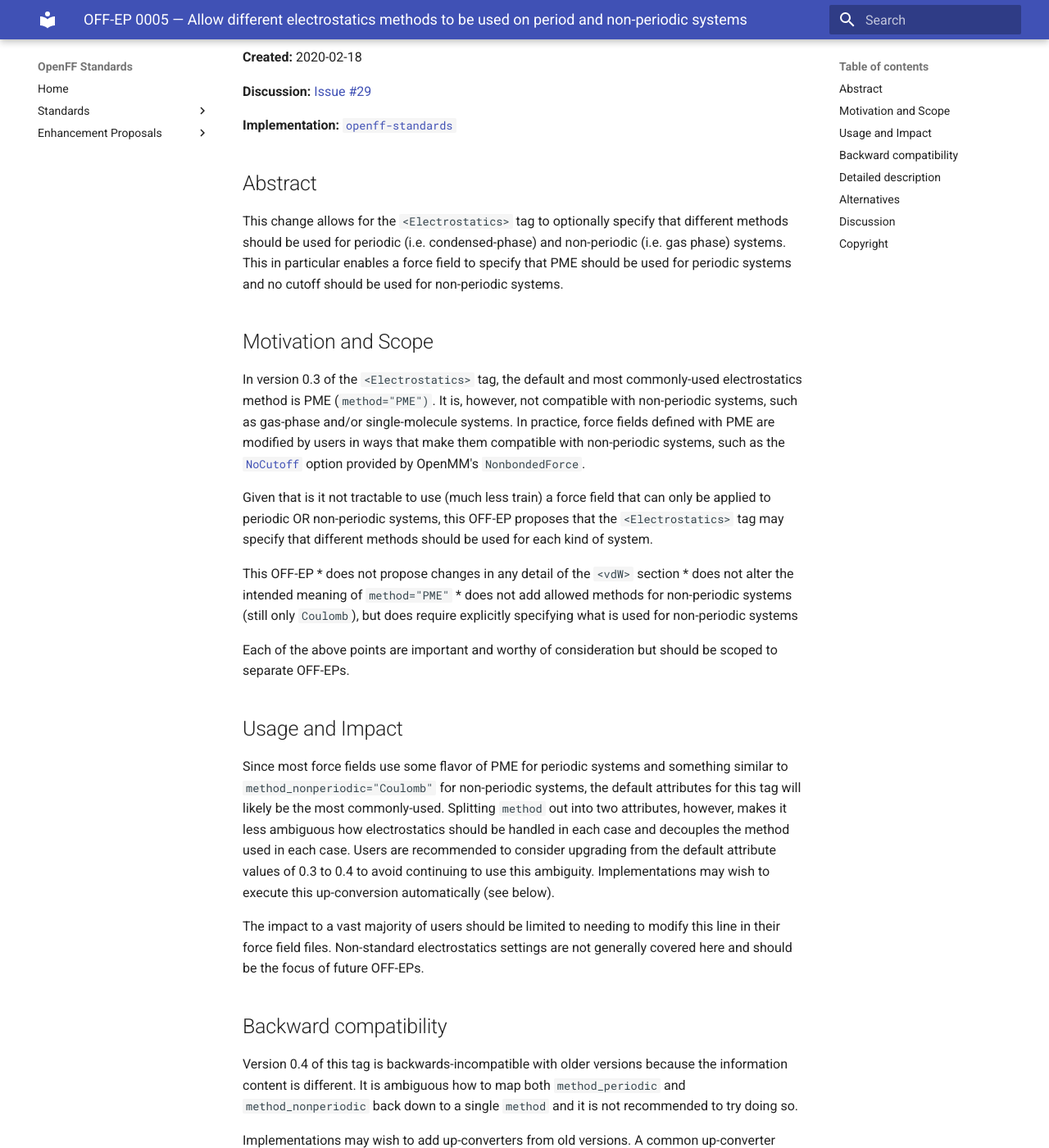
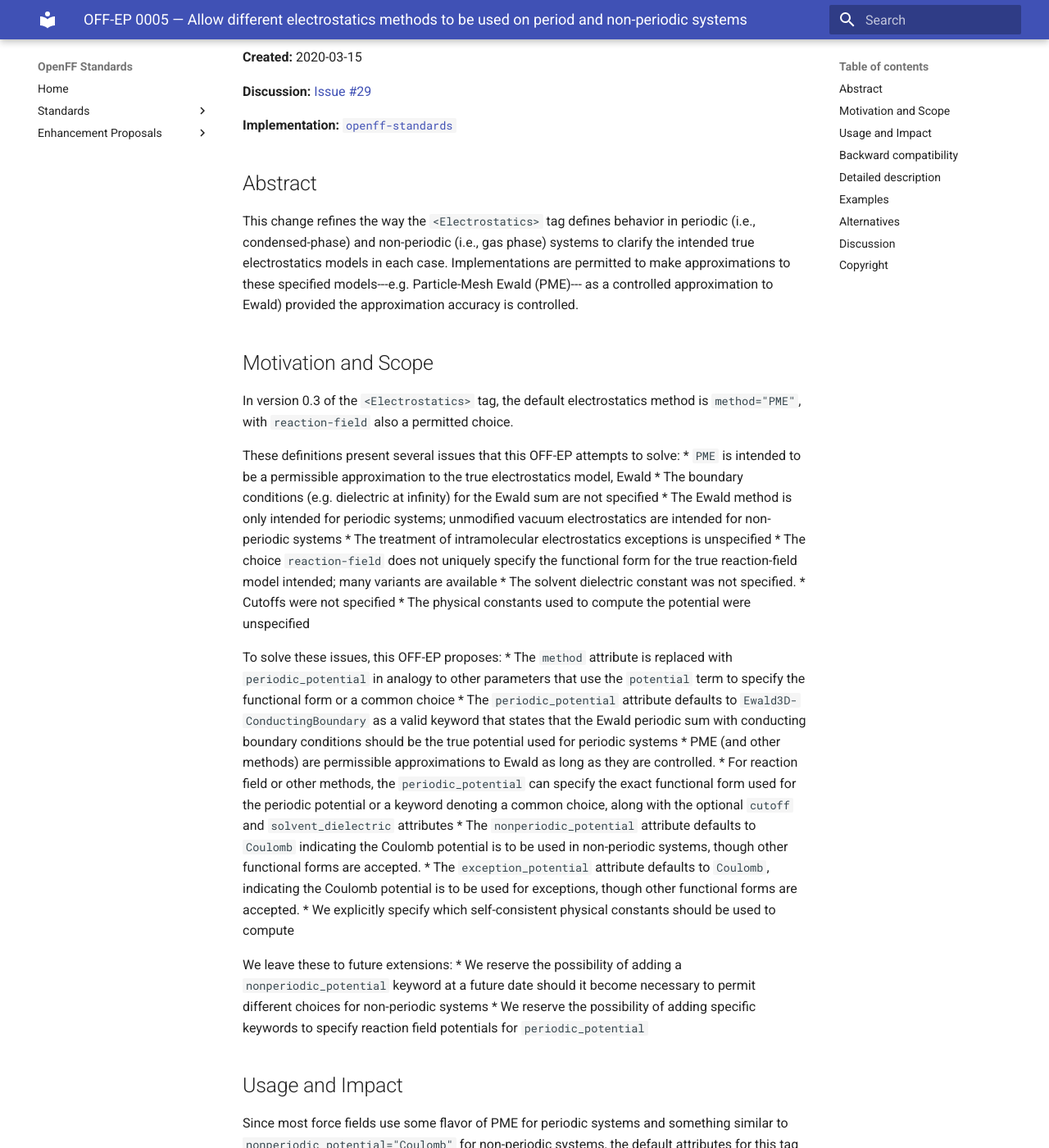
Before and after one commit to openforcefield/standards, an MkDocs documentation site: the page built from docs/enhancement-proposals/off-ep-0005.md, in a window 1280 px wide and 1400 px high, scrolled down 372 px. Shown: the whole window at 82% size. Built offline with MkDocs 1.6.1 and Material for MkDocs 9.7.7, drawn with Linux system fonts in a browser that asks for light colours; some of the changed text lies outside the part shown.

Commit message:
Propose alternative fix for #29

````diff
--- a/docs/enhancement-proposals/off-ep-0005.md
+++ b/docs/enhancement-proposals/off-ep-0005.md
@@ -2,13 +2,13 @@
 
 **Status:** Proposed
 
-**Authors:** Matt Thompson
+**Authors:** Matt Thompson and John Chodera
 
 **Stakeholders:** Simon Boothroyd, Jeffrey Wagner, David Mobley, John Chodera
 
 **Acceptance criteria:** Unanimity
 
-**Created:** 2020-02-18
+**Created:** 2020-03-15
 
 **Discussion:** [Issue #29](https://github.com/openforcefield/standards/issues/29)
 
@@ -16,104 +16,115 @@
 
 ## Abstract
 
-This change allows for the `<Electrostatics>` tag to optionally specify that different methods
-should be used for periodic (i.e. condensed-phase) and non-periodic (i.e. gas phase) systems. This
-in particular enables a force field to specify that PME should be used for periodic systems and no
-cutoff should be used for non-periodic systems.
+This change refines the way the `<Electrostatics>` tag defines behavior in periodic
+(i.e., condensed-phase) and non-periodic (i.e., gas phase) systems to clarify the
+intended true electrostatics models in each case. Implementations are permitted
+to make approximations to these specified models---e.g. Particle-Mesh Ewald (PME)---
+as a controlled approximation to Ewald) provided the approximation accuracy is controlled.
 
 ## Motivation and Scope
 
-In version 0.3 of the `<Electrostatics>` tag, the default and most commonly-used electrostatics
-method is PME (`method="PME")`. It is, however, not compatible with non-periodic systems, such as
-gas-phase and/or single-molecule systems. In practice, force fields defined with PME are modified by
-users in ways that make them compatible with non-periodic systems, such as the
-[``NoCutoff``](http://docs.openmm.org/latest/userguide/theory/02_standard_forces.html?highlight=nocutoff#coulomb-interaction-without-cutoff)
-option provided by OpenMM's ``NonbondedForce``.
+In version 0.3 of the `<Electrostatics>` tag, the default electrostatics method is
+`method="PME"`, with `reaction-field` also a permitted choice.
 
-Given that is it not tractable to use (much less train) a force field that can only be applied to
-periodic OR non-periodic systems, this OFF-EP proposes that the `<Electrostatics>` tag may specify
-that different methods should be used for each kind of system.
+These definitions present several issues that this OFF-EP attempts to solve:
+* `PME` is intended to be a permissible approximation to the true electrostatics model, Ewald
+* The boundary conditions (e.g. dielectric at infinity) for the Ewald sum are not specified
+* The Ewald method is only intended for periodic systems; unmodified vacuum electrostatics are intended for non-periodic systems
+* The treatment of intramolecular electrostatics exceptions is unspecified
+* The choice `reaction-field` does not uniquely specify the functional form for the true reaction-field model intended; many variants are available
+* The solvent dielectric constant was not specified.
+* Cutoffs were not specified
+* The physical constants used to compute the potential were unspecified
 
-This OFF-EP
-* does not propose changes in any detail of the `<vdW>` section
-* does not alter the intended meaning of `method="PME"`
-* does not add allowed methods for non-periodic systems (still only `Coulomb`), but does require
-  explicitly specifying what is used for non-periodic systems
+To solve these issues, this OFF-EP proposes:
+* The `method` attribute is replaced with `periodic_potential` in analogy to other parameters that use the `potential` term to specify the functional form or a common choice
+* The `periodic_potential` attribute defaults to `Ewald3D-ConductingBoundary` as a valid keyword that states that the Ewald periodic sum with conducting boundary conditions should be the true potential used for periodic systems
+* PME (and other methods) are permissible approximations to Ewald as long as they are controlled.
+* For reaction field or other methods, the `periodic_potential` can specify the exact functional form used for the periodic potential or a keyword denoting a common choice, along with the optional `cutoff` and `solvent_dielectric` attributes
+* The `nonperiodic_potential` attribute defaults to `Coulomb` indicating the Coulomb potential is to be used in non-periodic systems, though other functional forms are accepted.
+* The `exception_potential` attribute defaults to `Coulomb`, indicating the Coulomb potential is to be used for exceptions, though other functional forms are accepted.
+* We explicitly specify which self-consistent physical constants should be used to compute
 
-Each of the above points are important and worthy of consideration but should be scoped to separate OFF-EPs.
+We leave these to future extensions:
+* We reserve the possibility of adding a `nonperiodic_potential` keyword at a future date should it become necessary to permit different choices for non-periodic systems
+* We reserve the possibility of adding specific keywords to specify reaction field potentials for `periodic_potential`
 
 ## Usage and Impact
 
 Since most force fields use some flavor of PME for periodic systems and something similar to
-`method_nonperiodic="Coulomb"` for non-periodic systems, the default attributes for this tag will
-likely be the most commonly-used. Splitting `method` out into two attributes, however, makes it less
+`nonperiodic_potential="Coulomb"` for non-periodic systems, the default attributes for this tag will
+likely be the most commonly-used. Splitting `method` out into explicit attributes to specify periodic,
+nonperiodic, and exception potential energy terms, however, makes it less
 ambiguous how electrostatics should be handled in each case and decouples the method used in each
-case. Users are recommended to consider upgrading from the default attribute values of 0.3 to 0.4 to avoid
-continuing to use this ambiguity. Implementations may wish to execute this up-conversion
-automatically (see below).
+case.
 
-The impact to a vast majority of users should be limited to needing to modify this line in their
-force field files. Non-standard electrostatics settings are not generally covered here and should be
-the focus of future OFF-EPs.
+Users are recommended to consider upgrading from the default attribute values of 0.3 to 0.4 to avoid
+continuing to use this ambiguity. Implementations may wish to execute this up-conversion automatically (see below).
+
+If backward-compatibility is provided as specified below, users of old force fields will not need to update their force field definitions.
 
 ## Backward compatibility
 
-Version 0.4 of this tag is backwards-incompatible with older versions because the information
-content is different. It is ambiguous how to map both `method_periodic` and `method_nonperiodic`
-back down to a single `method` and it is not recommended to try doing so.
+To minimize pain in implementations, we can allow implementations continue to accept `method="PME"` as a synonym for `periodic_potential="Ewald3D-ConductingBoundary"` for a few releases,
+issuing a warning that the spec has changed and this behavior may be removed in a future release.
 
-Implementations may wish to add up-converters from old versions. A common up-converter could convert the
-following tag header
-
+Implementations may wish to add up-converters from old versions. An up-converter could convert the following tag header
 ```
 <Electrostatics version="0.3" method="PME" scale12="0.0" scale13="0.0" scale14="0.833333" scale15="1.0"/>
 ```
-
 to a less ambiguous header using version 0.4, which for this case could be
-
 ```
-<Electrostatics version="0.4" method_periodic="PME" method_nonperiodic="Coulomb" scale12="0.0" scale13="0.0" scale14="0.833333" scale15="1.0"/>
+<Electrostatics version="0.4" periodic_potential="Ewald3D-ConductingBoundary" nonperiodic_potential="Coulomb" exception_potential="Coulomb" scale12="0.0" scale13="0.0" scale14="0.833333" scale15="1.0"/>
 ```
-
-This is likely desirable for implementations such as the OpenFF Toolkit in which the information
-content of the version 0.4 snippet represents what is it currently does.
 
 ## Detailed description
 
-The `method` tag attribute is **removed** and replaced with `method_periodic` and `method_nonperiodic`.
-The default values of each are `"PME"` and `"Coulomb"`, respectively. The following section is added
-to justify and describe these new methods:
+[CODATA 2018](https://physics.nist.gov/cuu/Constants/index.html) physical constants are used.
+Future OFF-EPs may migrate the specification of which self-consistent physical constants are used to a higher-level attribute.
 
+The `method` tag attribute is **removed** and replaced with `periodic_potential`, `nonperiodic_potential`, and `exception_potential`.
+
+The optional `cutoff` tag attribute is added to specify the cutoff used for `periodic_potential` if applicable, defaulting to `None`.
+No value of `cutoff` is allowed for Ewald methods---only finite-ranged methods.
+
+The optional `solvent_dielectric` tag attribute is added to specify the solvent dielectric used with finite-ranged potentials, defaulting to `78.5`.
+
+For `periodic_potential`:
+* `Ewald3D-ConductingBoundary` denotes that the Ewald potential with conducting (dielectric 0) boundary conditions are used
+* `Coulomb` denotes that the standard Coulomb potential is used with specified cutoff `cutoff`
+* A function denotes that the specified function is used with specified cutoff `cutoff` and optionally `solvent_dielectric`
+* Future OFF-EPs may add specific keywords for common choices of reaction field electrostatics
+
+For `nonperiodic_potential`:
+* `Coulomb` denotes that the standard Coulomb potential is used (without reaction field attenuation) with optional specified cutoff `cutoff`
+* A function denotes that the specified function is used with optional specified cutoff `cutoff` and optionally `solvent_dielectric`
+
+For `exception_potential`:
+* `Coulomb` denotes that the standard Coulomb potential is used with no cutoff
+* A function denotes that the specified function is used with no cutoff and optionally `solvent_dielectric`
+
+## Examples
+
+Ewald electrostatics (permitting PME to be used) are used for periodic systems; Coulomb used for non-periodic:
 ```
-Some methods for computing electrostatics interactions are not valid for periodic systems, so
-separate methods must be specified for periodic (`method_periodic`) and non-periodic
-(`method_nonperiodic`) systems.
+<Electrostatics version="0.4" cutoff="None" periodic_potential="Ewald3D-ConductingBoundary" nonperiodic_potential="Coulomb" exception_potential="Coulomb" scale12="0.0" scale13="0.0" scale14="0.833333" scale15="1.0"/>
 ```
 
-It is clarified that the allowed values of `method_periodic` are `PME` and `reaction-field` and that the only
-allowed value of `mehtod_nonperiodic` is `Coulomb`.
-
-A clause is added to the description of the `Coulomb` method that makes it clear how it can be
-implemented in engines like GROMACS that do not support an equivalent of OpenMM's
-[``NonbondedForce.NoCutoff``](http://docs.openmm.org/latest/userguide/theory/02_standard_forces.html?highlight=nocutoff#coulomb-interaction-without-cutoff):
-
+Shifted reaction field electrostatics (e.g. from [OpenMM](http://docs.openmm.org/7.6.0/userguide/theory/02_standard_forces.html#coulomb-interaction-with-cutoff)) are used for periodic systems; Coulomb used for non-periodic:
 ```
-* `Coulomb` - direct electrostatics interactions should be used without reaction-field attenuation and
-  no cut-off (or with a cutoff that is larger than any intermolecular distance).
+<Electrostatics version="0.4" periodic_potential="charge1*charge2/(4*pi*epsilon0)*(1/r + k_rf*r^2 - c_rf); k_rf=(cutoff^(-3))*(solvent_dielectric-1)/(2*solvent_dielectric+1); c_rf=cutoff^(-1)*(3*solvent_dielectric)/(2*solvent_dielectric+1)" solvent_dielectric="78.5" cutoff="12*angstroms" nonperiodic_potential="Coulomb" exception_potential="Coulomb" scale12="0.0" scale13="0.0" scale14="0.833333" scale15="1.0"/>
 ```
 
 ## Alternatives
 
-Resolving this incompatibility could be left to implementation, as it has been for years. This is not
-desirable as a general principle of maintaining specifications.
-
-This could be resolved by mandating that separate force fields should be used for periodic and
-non-periodic systems. This would be a clunky user experience and should be avoided.
+See [OFF-EP 0005](https://github.com/openforcefield/standards/pull/30).
 
 ## Discussion
 
 - Toolkit [#1084](https://github.com/openforcefield/openff-toolkit/issues/1084)
 - Standards [#29](https://github.com/openforcefield/standards/issues/29)
+- Alternatives: [OFF-EP 0005](https://github.com/openforcefield/standards/pull/30)
 
 ## Copyright
 
````
